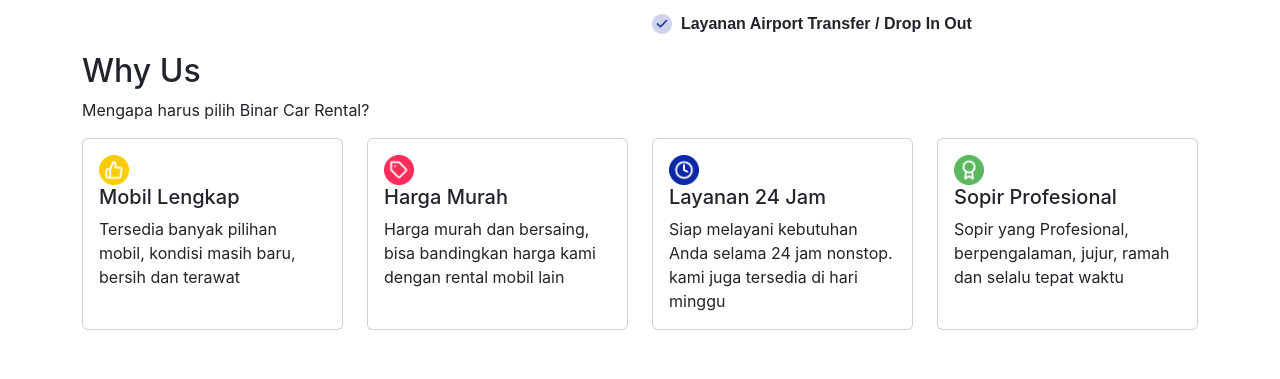
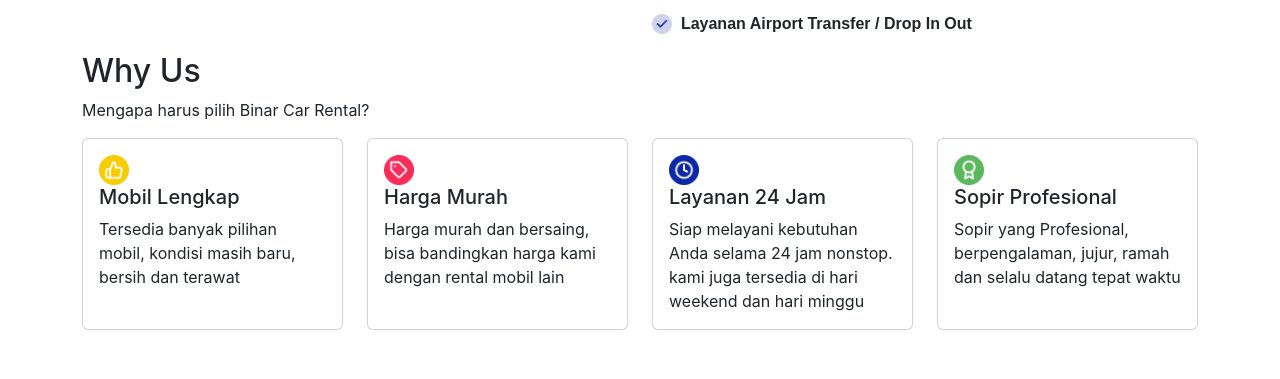
Before and after one commit to mulia007/gold_challenge, a React (Create React App) app: page / in a window 1280 px wide. Shown: the part 880-1259 px from the top of the page. Built offline with nearby package versions, Linux system fonts and the light colour scheme.

Commit message:
Update WhyUs.jsx

```diff
--- a/src/components/WhyUs.jsx
+++ b/src/components/WhyUs.jsx
@@ -32,7 +32,8 @@ const WhyUs = () => {
               <div className="card-body">
                 <img src="img/clock.png" width={30} height={30} />
                 <h5 className="card-title">Layanan 24 Jam</h5>
-                Siap melayani kebutuhan Anda selama 24 jam nonstop. kami juga tersedia di hari minggu
+                Siap melayani kebutuhan Anda selama 24 jam nonstop. kami juga tersedia di hari
+                weekend dan hari minggu
               </div>
             </div>
           </div>
@@ -41,7 +42,7 @@ const WhyUs = () => {
               <div className="card-body">
                 <img src="img/medal.png" width={30} height={30} />
                 <h5 className="card-title">Sopir Profesional</h5>
-                Sopir yang Profesional, berpengalaman, jujur, ramah dan selalu tepat waktu
+                Sopir yang Profesional, berpengalaman, jujur, ramah dan selalu datang tepat waktu
               </div>
             </div>
           </div>
```
